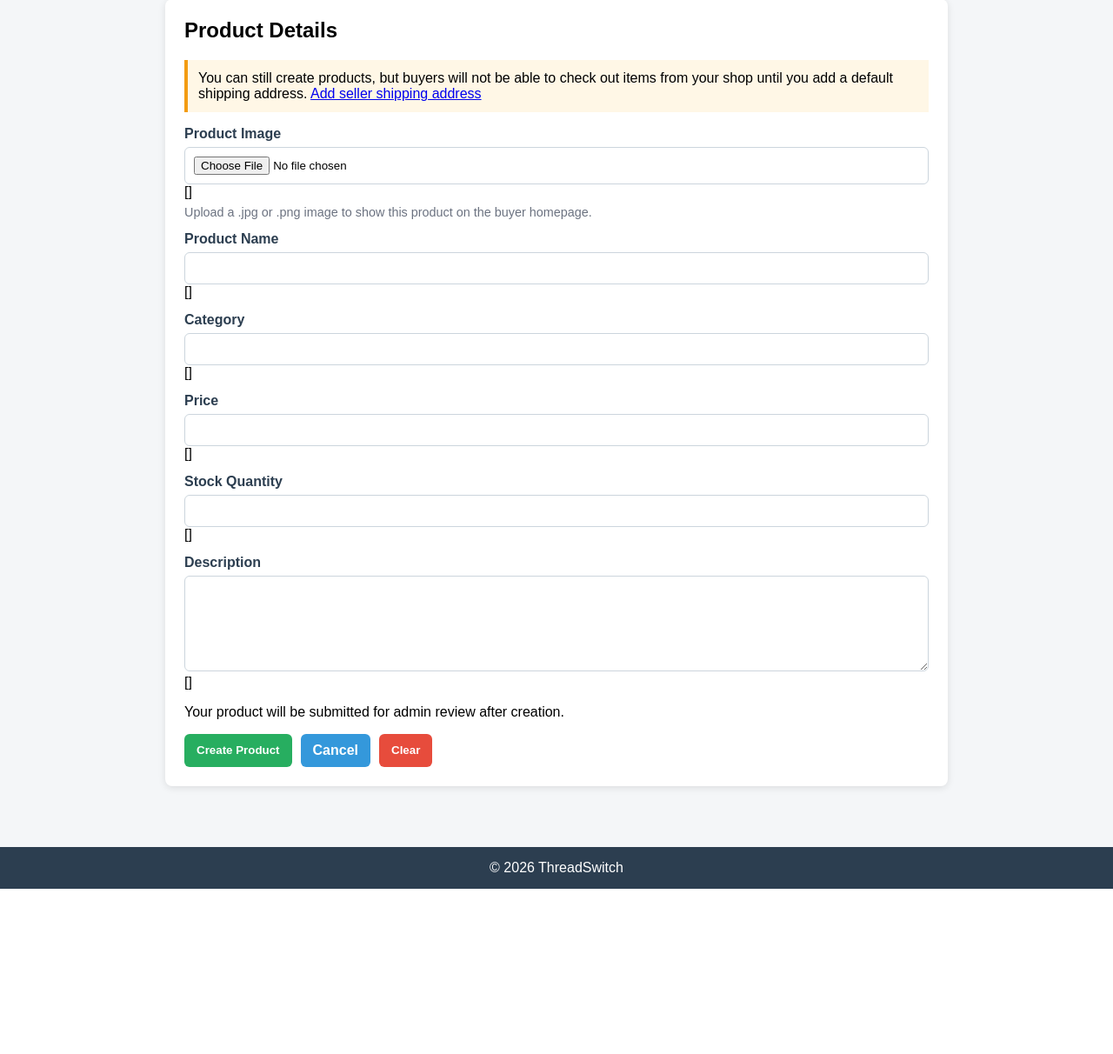
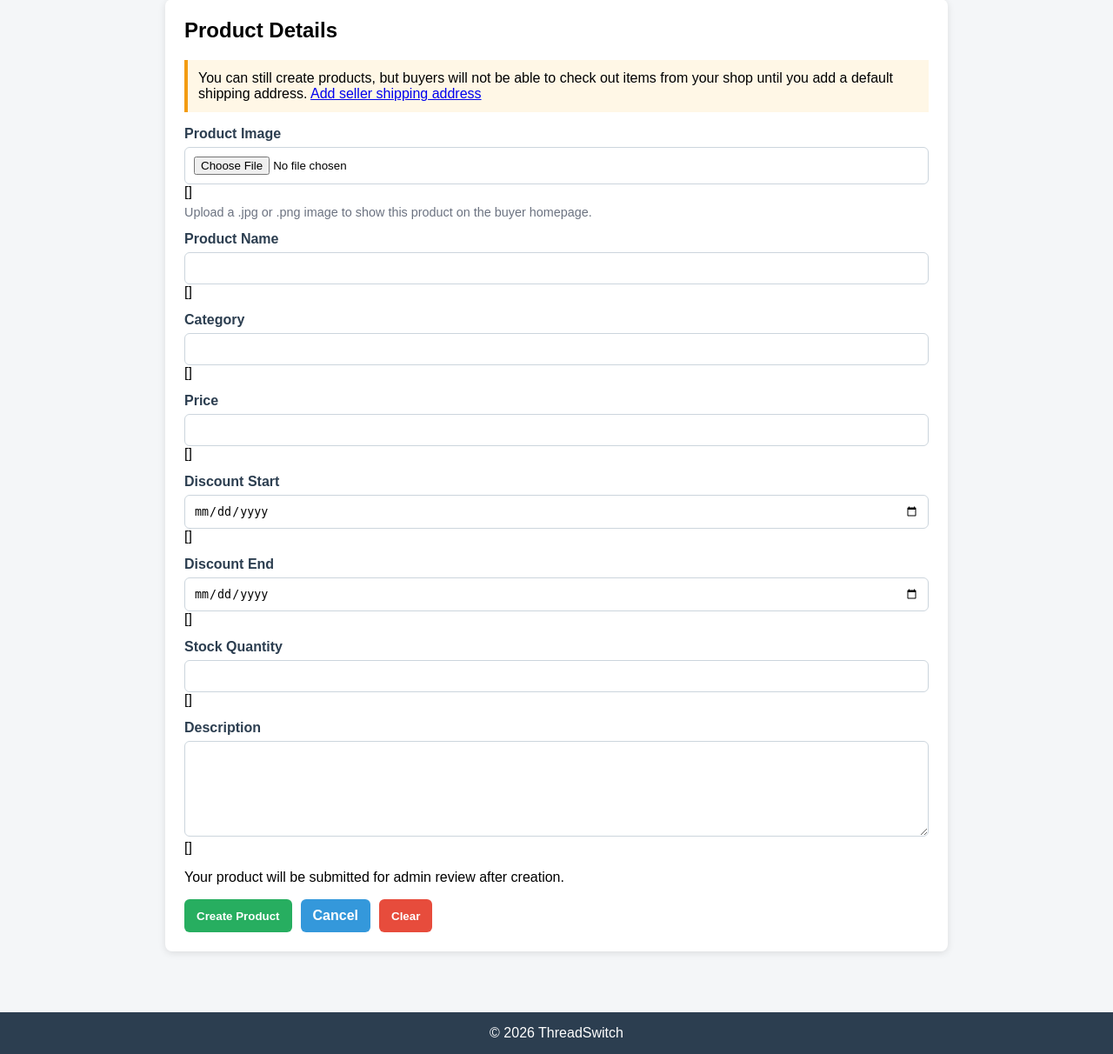
Before and after one commit to loydemily6373/Group_1, a Django app: template sellers/templates/products/product_creation.html in a window 1280 px wide. Shown: the part 179-1391 px from the top of the page at 87% size. Before the commit the page ends 1201 px from the top, so only its background shows below. Run offline with Django 5.2, Linux system fonts and the light colour scheme; the template is opened without the code that fills it, so the values that code supplies are empty, except form fields; tables that the repository leaves empty hold one stand-in row (values such as "Sample post"); form fields are guessed from the names that the template uses.

Commit message:
Enhance product creation form with discount dates
Added fields for discount start and end dates in product creation form. #64

```diff
--- a/products/templates/products/product_creation.html
+++ b/products/templates/products/product_creation.html
@@ -188,6 +188,18 @@
                 </div>
 
                 <div class="field">
+                    <label for="{{ form.discount_start_date.id_for_label }}">Discount Start</label>
+                    {{ form.discount_start_date }}
+                    {{ form.discount_start_date.errors }}
+                </div>
+
+                <div class="field">
+                    <label for="{{ form.discount_end_date.id_for_label }}">Discount End</label>
+                    {{ form.discount_end_date }}
+                    {{ form.discount_end_date.errors }}
+                </div>
+
+                <div class="field">
                     <label for="{{ form.stock.id_for_label }}">Stock Quantity</label>
                     {{ form.stock }}
                     {{ form.stock.errors }}
```
